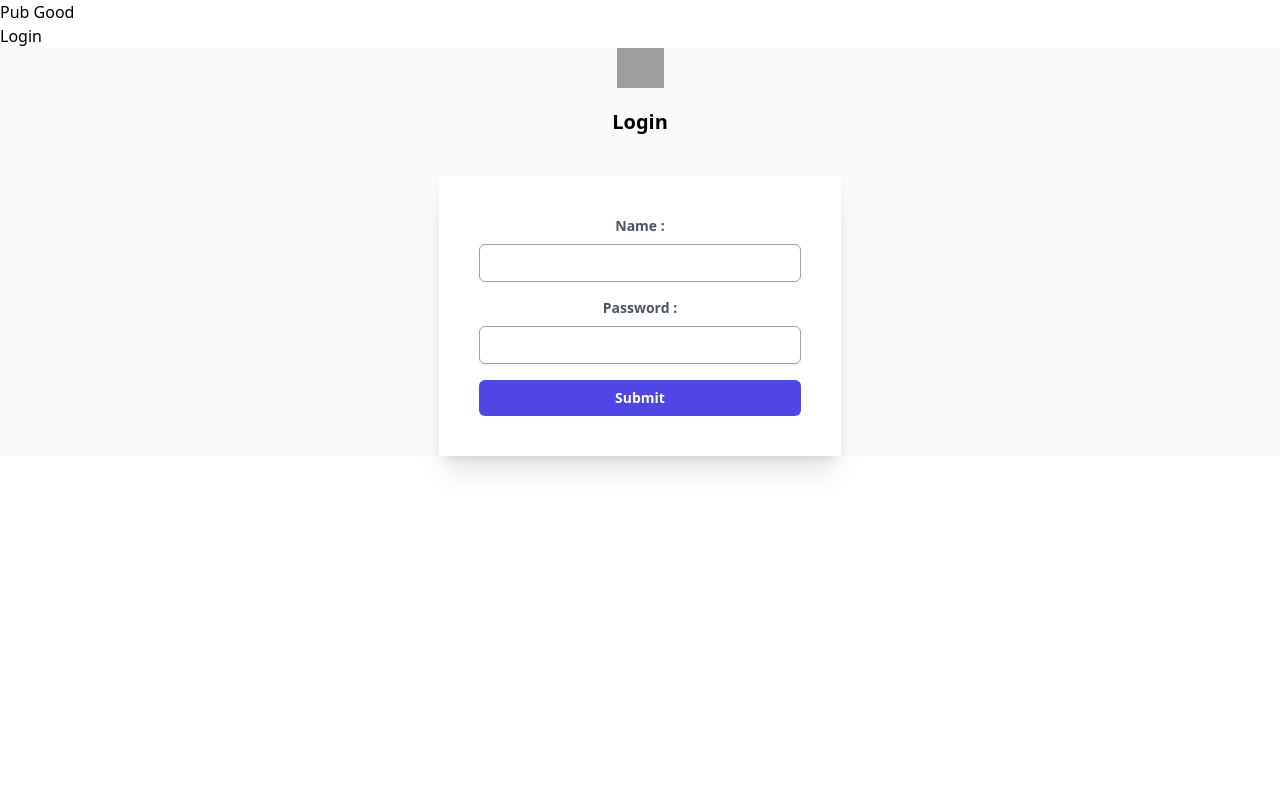
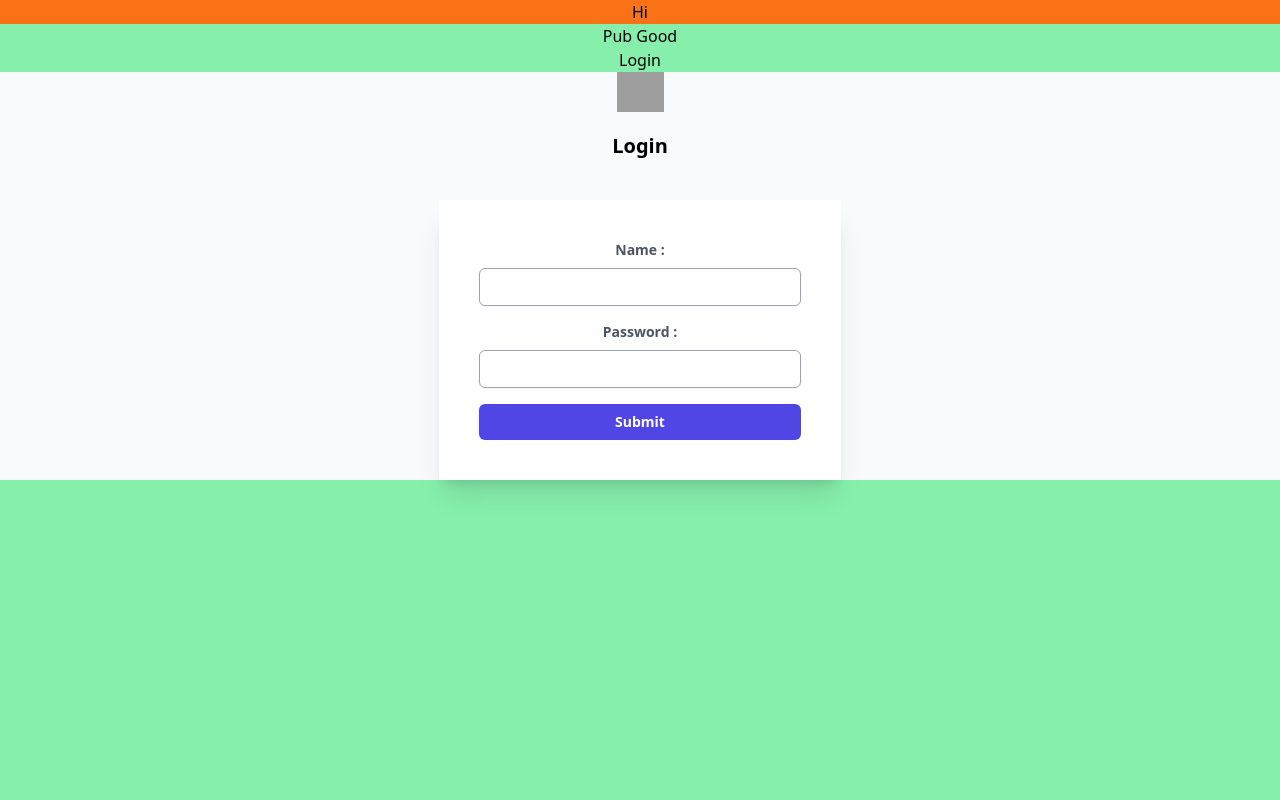
Before and after one commit to Leerlandais/snippets, a PHP site: page /?login in a window 1280 px wide. Run offline with PHP 8.4, Linux system fonts and the light colour scheme; a stand-in replaces the project's code that opens the database connection; some libraries are stand-ins or nearby versions; grey boxes are pictures that could not be loaded.

Commit message:
homeview: added background and placed header

```diff
--- a/controller/publicController.php
+++ b/controller/publicController.php
@@ -1,6 +1,4 @@
 <?php
-$_SESSION["systemMessage"] = "public page";
-
 
 // LOGIN CONTROL
 if (isset($_POST["userLoginName"],
--- a/view/privateView/private.home.view.php
+++ b/view/privateView/private.home.view.php
@@ -14,6 +14,7 @@
     <title><?=$title?></title>
 </head>
 <body>
+<div class="container-fluid bg-green-300 h-screen text-center">
 <?php
 if (isset($systemMessage)) {
     ?>
@@ -21,7 +22,6 @@ if (isset($systemMessage)) {
     <?php
 }
 ?>
-<div class="container-fluid bg-green-300 h-screen text-center">
 <h1>Private Good</h1>
 <a href="?logout">Logout</a>
 
--- /dev/null
+++ b/view/publicView/inc/publicHeader.php
@@ -0,0 +1,7 @@
+<?php
+
+?>
+
+<div class="container mx-auto h-25 bg-orange-500">
+    Hi
+</div>
--- a/view/publicView/public.home.view.php
+++ b/view/publicView/public.home.view.php
@@ -14,6 +14,7 @@
     <title><?=$title?></title>
 </head>
 <body>
+<div class="container-fluid bg-green-300 h-screen text-center">
 <?php
 if (isset($systemMessage)) {
 ?>
@@ -21,10 +22,12 @@ if (isset($systemMessage)) {
 <?php
 }
 ?>
+<?php include "inc/publicHeader.php"?>
 <h1>Pub Good</h1>
 <a href="?login">Login</a>
 <?php
 if (isset($_GET["login"])) include 'inc/loginForm.php';
 ?>
+</div>
 </body>
 </html>
```
